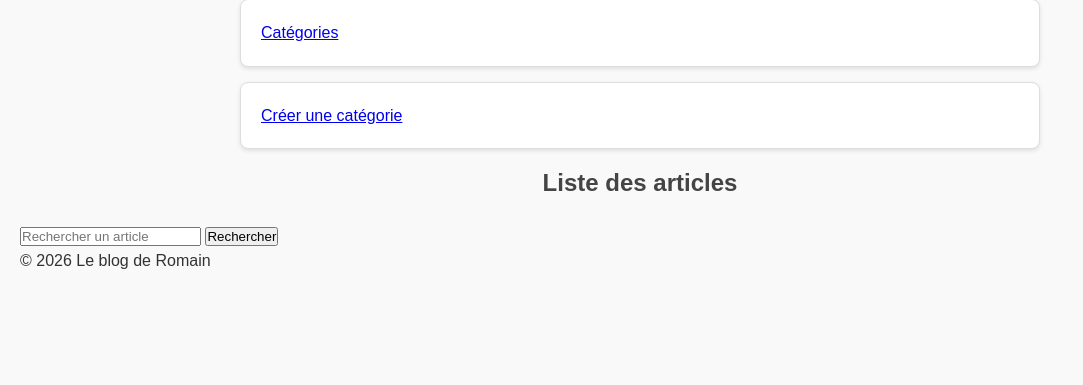
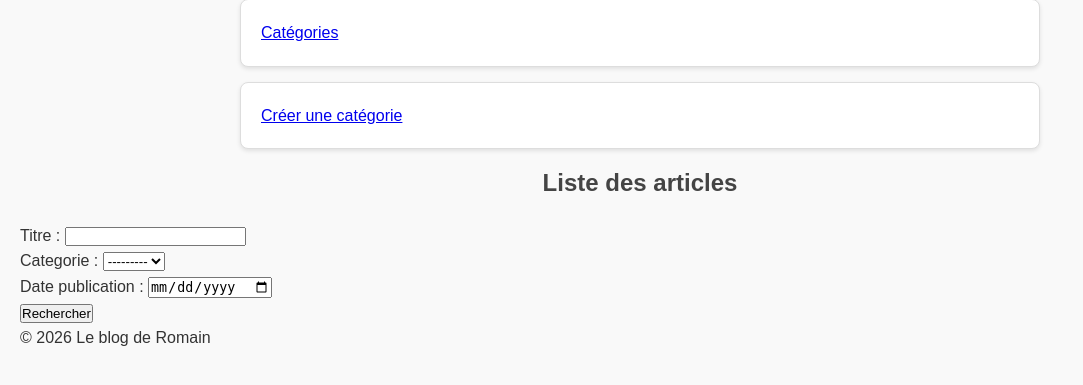
Before and after one commit to romainravasini-del/MyBlog, a Django app: page /blog/ in a window 1280 px wide. Shown: the part 186-571 px from the top of the page, without its empty margins (0-1083 px from the left). Run offline with Django 5.2, Linux system fonts and the light colour scheme; data that the repository does not hold is empty.

Commit message:
fin moche

```diff
--- a/blog/forms.py
+++ b/blog/forms.py
@@ -10,3 +10,7 @@ class ArticleForm(forms.ModelForm):
     class Meta:
         model = Article
         fields = ['titre', 'contenu', 'categorie']
+class FiltreArticleForm(forms.Form):
+        titre = forms.CharField(required=False)
+        categorie = forms.ModelChoiceField(queryset= Categorie.objects.all(), required=False)
+        date_publication = forms.DateField(required =False, widget=forms.DateInput (attrs= {'type' : 'date'}))
--- a/blog/templates/blog/liste_articles.html
+++ b/blog/templates/blog/liste_articles.html
@@ -6,7 +6,7 @@
 <h2>Liste des articles</h2>
 
 <form method="get" action="">
-    <input type="text" name="q" placeholder="Rechercher un article">
+    {{form.as_p}}
     <button type="submit">Rechercher</button>
 </form>
 
--- a/blog/urls.py
+++ b/blog/urls.py
@@ -4,5 +4,6 @@ from . import views
 urlpatterns = [
     path('', views.ListeArticlesView.as_view(), name='liste_articles'),
     path('nouveau/', views.CreerArticleView.as_view(), name='creer_article'),
-    path('categorie/nouveau',views.CreerCategorieView.as_view(), name='creer_categorie')
+    path('categorie/nouveau',views.CreerCategorieView.as_view(), name='creer_categorie'),
+    path('categories/', views.ListeCategoriesView.as_view(), name='liste_categories'),
 ]
--- a/blog/views.py
+++ b/blog/views.py
@@ -6,18 +6,29 @@ from django.urls import reverse_lazy
 from .models import Article
 from .forms import ArticleForm
 from .forms import CategorieForm
+from .forms import FiltreArticleForm
 
 class ListeArticlesView(ListView):
     model = Article
     template_name = 'blog/liste_articles.html'
     context_object_name = 'articles'
+    def get_context_data(self, **kwargs):
+        context = super().get_context_data(**kwargs)
+        context['form'] = FiltreArticleForm(self.request.GET)
+        return context
 
     def get_queryset(self):
-        articles = Article.objects.all().order_by('-titre')
-        query = self.request.GET.get('q')
-        if query:
-            return Article.objects.filter(titre__icontains=query)
-        return Article.objects.all()
+        articles = Article.objects.all()
+        titre = self.request.GET.get('titre')
+        categorie = self.request.GET.get('categorie')
+        date = self.request.GET.get('date_publication')
+        if titre:
+            articles = articles.filter(titre__icontains=titre)
+        if categorie:
+            articles = articles.filter(categorie=categorie)
+        if date:
+            articles = articles.filter(date_publication__date=date)
+        return articles
 
 class CreerArticleView(CreateView):
     model = Article
@@ -30,3 +41,9 @@ class CreerCategorieView(CreateView):
     form_class = CategorieForm
     template_name = 'blog/creer_categorie.html'
     success_url = reverse_lazy('liste_articles')
+
+
+class ListeCategoriesView(ListView):
+    model = Categorie
+    template_name = 'blog/liste_categories.html'
+    context_object_name = 'categories'
```
Also changed, not shown: blog/templates/blog/liste_categories.html (added, +14 -0 lines).
